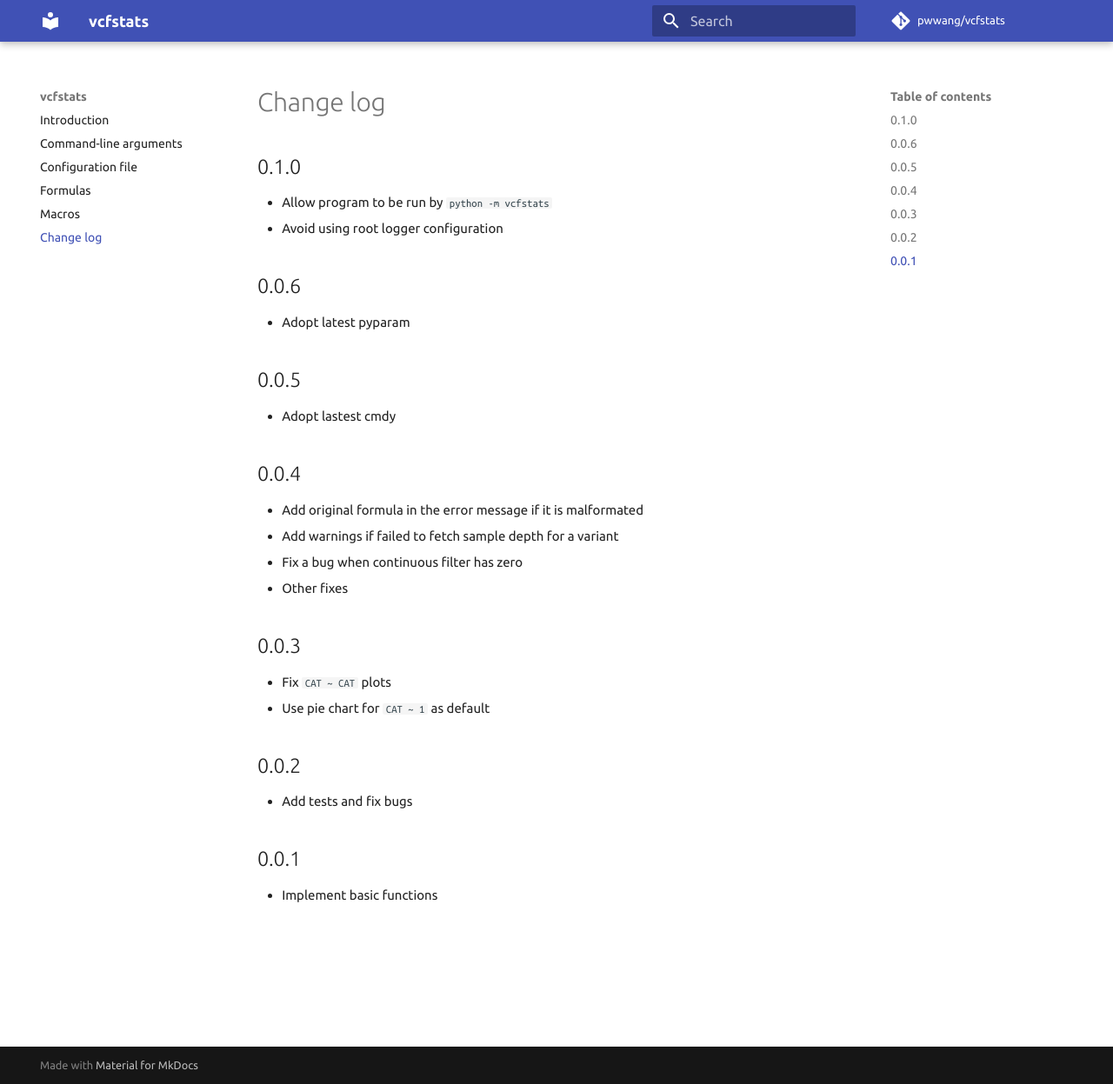
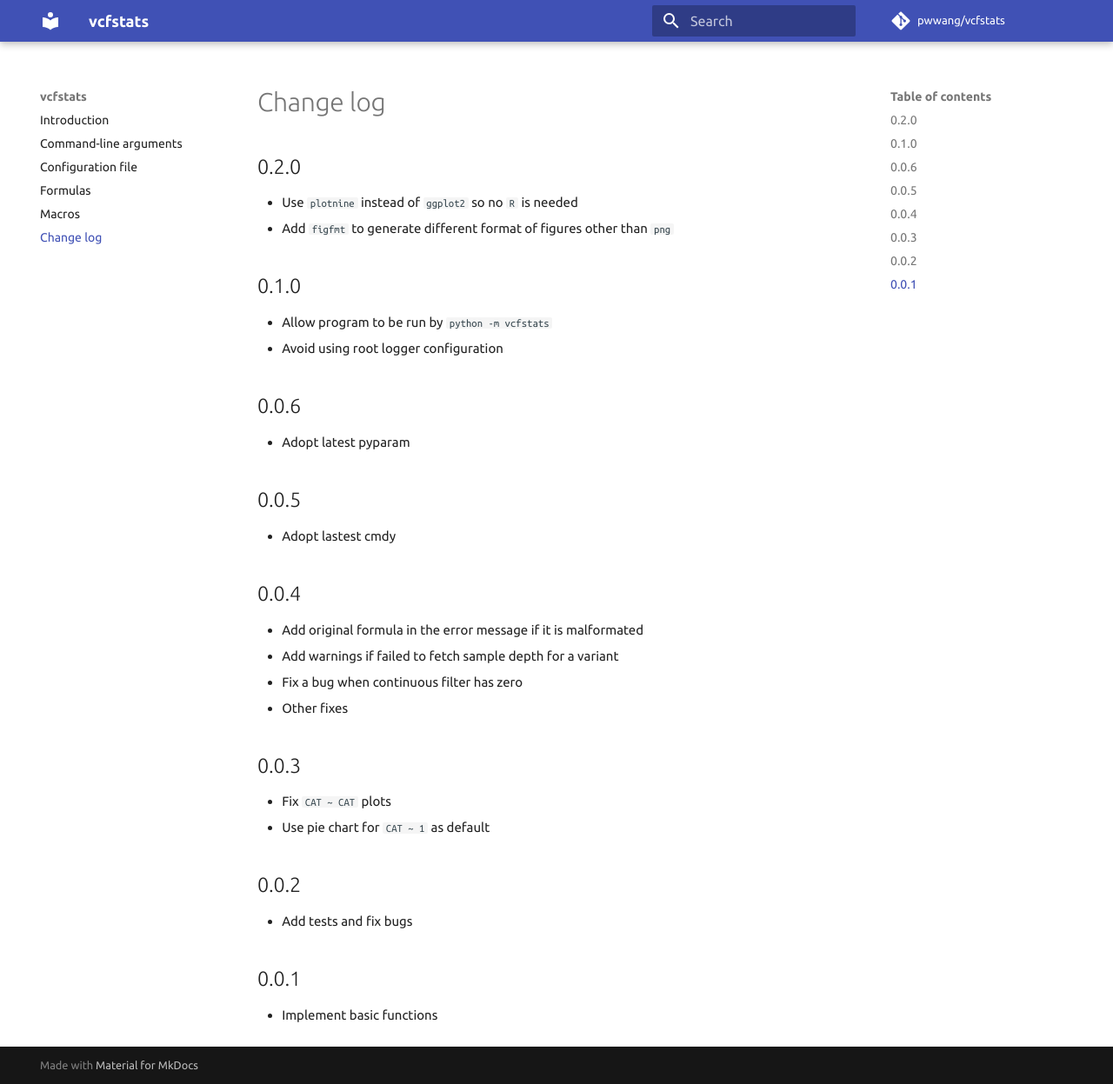
Before and after one commit to pwwang/vcfstats, an MkDocs documentation site: the page built from docs/CHANGELOG.md, in a window 1280 px wide and 1247 px high. Shown: the whole window at 87% size. Built offline with MkDocs 1.6.1 and Material for MkDocs 9.7.7, drawn with Linux system fonts in a browser that asks for light colours; comment, search, counter and statistics services are not loaded.

Commit message:
📝 Update changelog

```diff
--- a/docs/CHANGELOG.md
+++ b/docs/CHANGELOG.md
@@ -1,3 +1,7 @@
+# 0.2.0
+- Use `plotnine` instead of `ggplot2` so no `R` is needed
+- Add `figfmt` to generate different format of figures other than `png`
+
 # 0.1.0
 - Allow program to be run by `python -m vcfstats`
 - Avoid using root logger configuration
```
